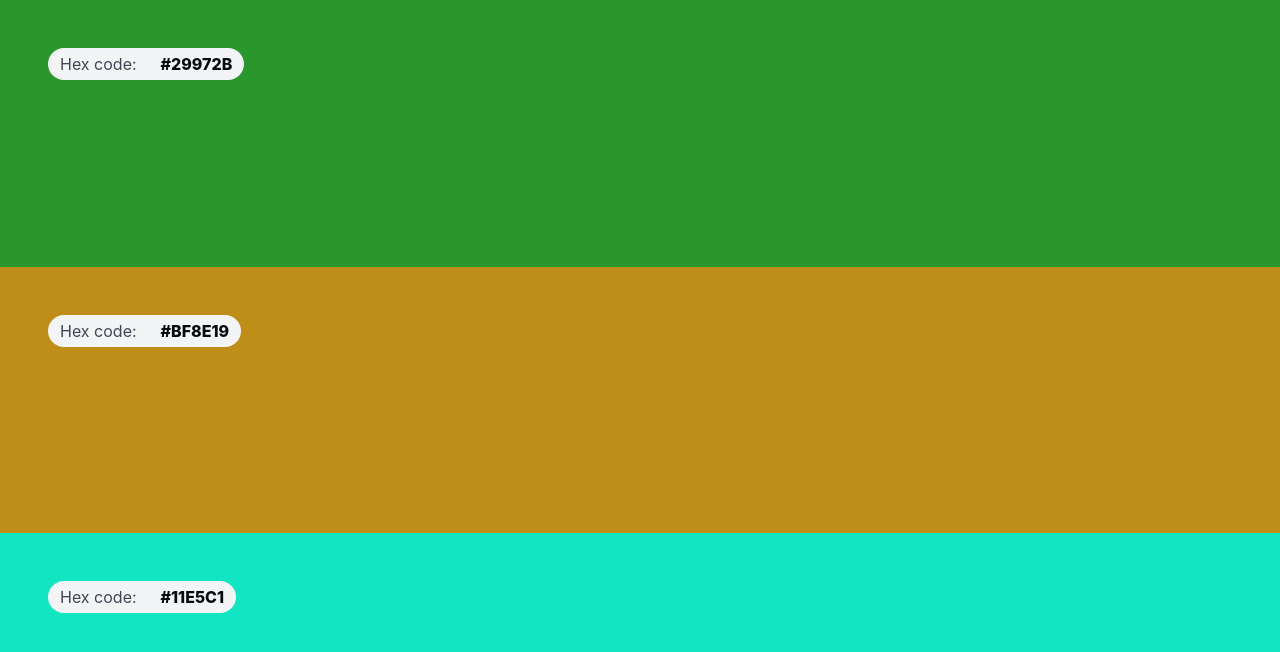
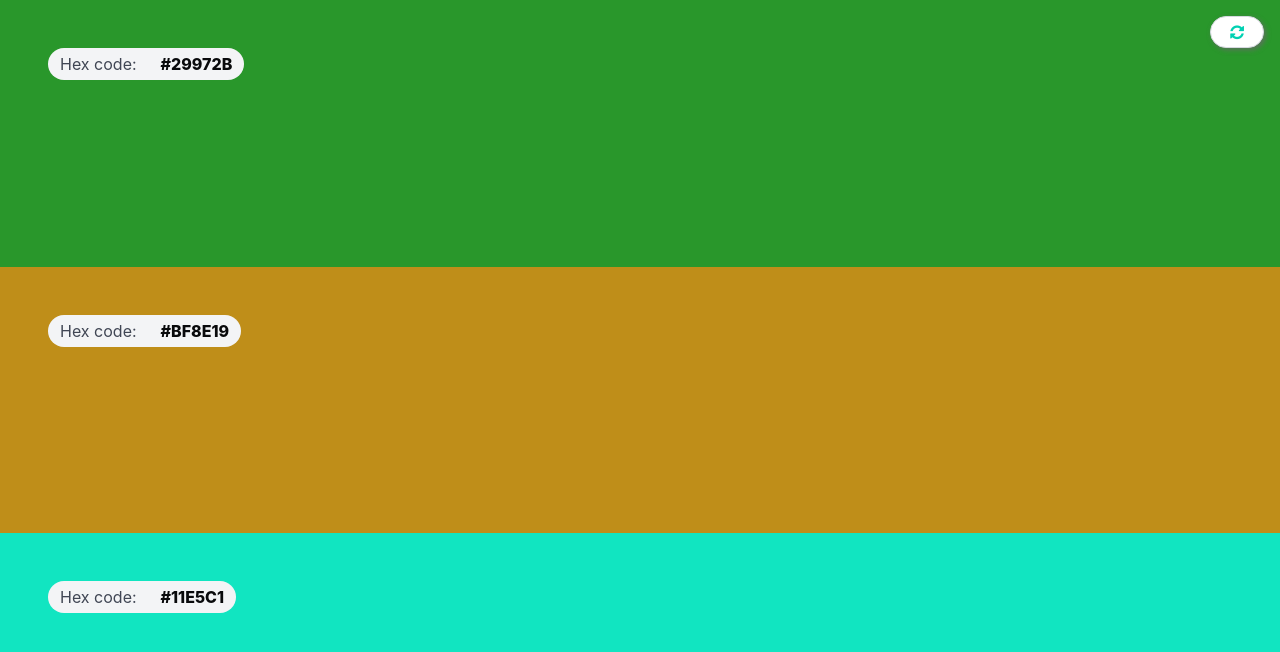
Before and after one commit to GabrielAraujo98/palette, a React (Create React App) app: page / in a window 1280 px wide. Shown: the top 652 px of the page. Built offline with nearby package versions, Linux system fonts and the light colour scheme.

Commit message:
refresh button

```diff
--- a/package.json
+++ b/package.json
@@ -31,5 +31,8 @@
       "last 1 firefox version",
       "last 1 safari version"
     ]
+  },
+  "devDependencies": {
+    "font-awesome": "^4.7.0"
   }
 }
--- a/src/main/Palette.css
+++ b/src/main/Palette.css
@@ -6,3 +6,10 @@
 .hero {
     height: 33.333vh;
 }
+
+.button {
+    position: fixed;
+    right: 1em;
+    top: 1em;
+    box-shadow: 2px 2px 5px #696969cc ;
+}
--- a/src/main/Palette.jsx
+++ b/src/main/Palette.jsx
@@ -3,11 +3,14 @@ import React, { Component } from 'react'
 import './Palette.css'
 
 import ColorGenerator from './generator/ColorGenerator'
+import RefreshButton from './components/RefreshButton'
+
 
 export default class Palette extends Component {
     render() {
         return (
             <div className='cell-phone'>
+                <RefreshButton />
                 <ColorGenerator />
             </div>
         )
--- /dev/null
+++ b/src/main/components/RefreshButton.jsx
@@ -0,0 +1,15 @@
+import React, { Component } from 'react'
+
+import 'font-awesome/css/font-awesome.min.css'
+
+export default class RefreshButton extends Component {
+    render() {
+        return (
+            <div>
+                <a type='button' className='button is-rounded' href='/'>
+                    <i className="fa fa-refresh has-text-primary"></i>
+                </a>
+            </div>
+        )
+    }
+}
```
Also changed, not shown: 1 other file (tests, documents, lock files or other folders).
